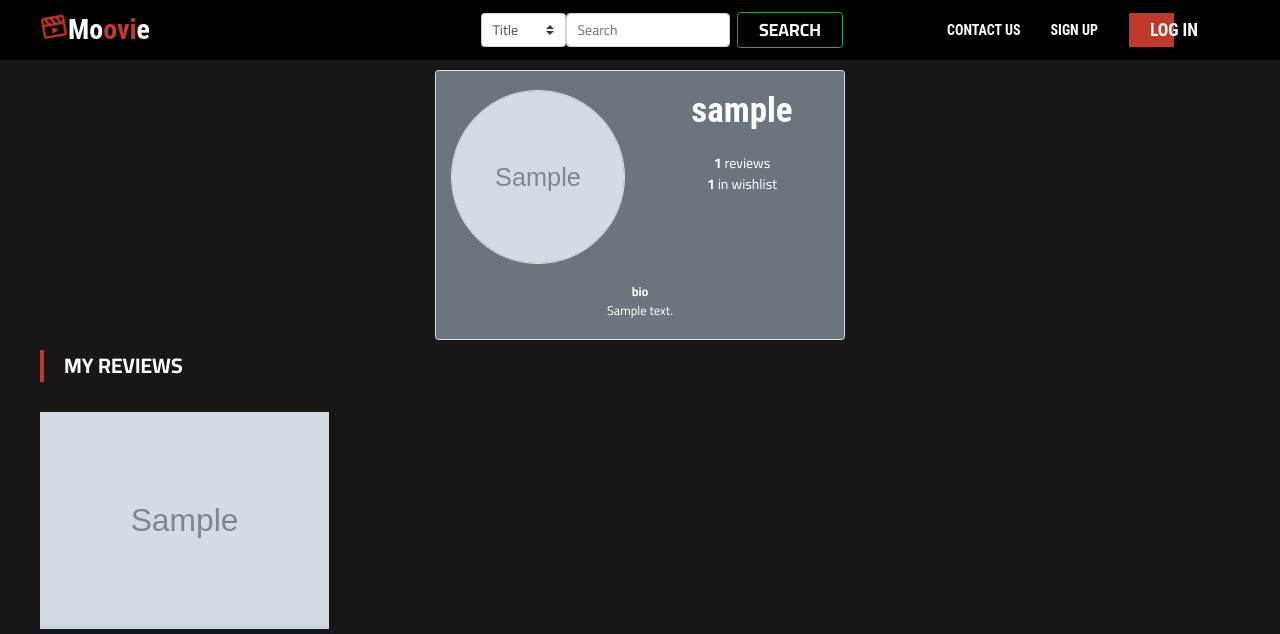
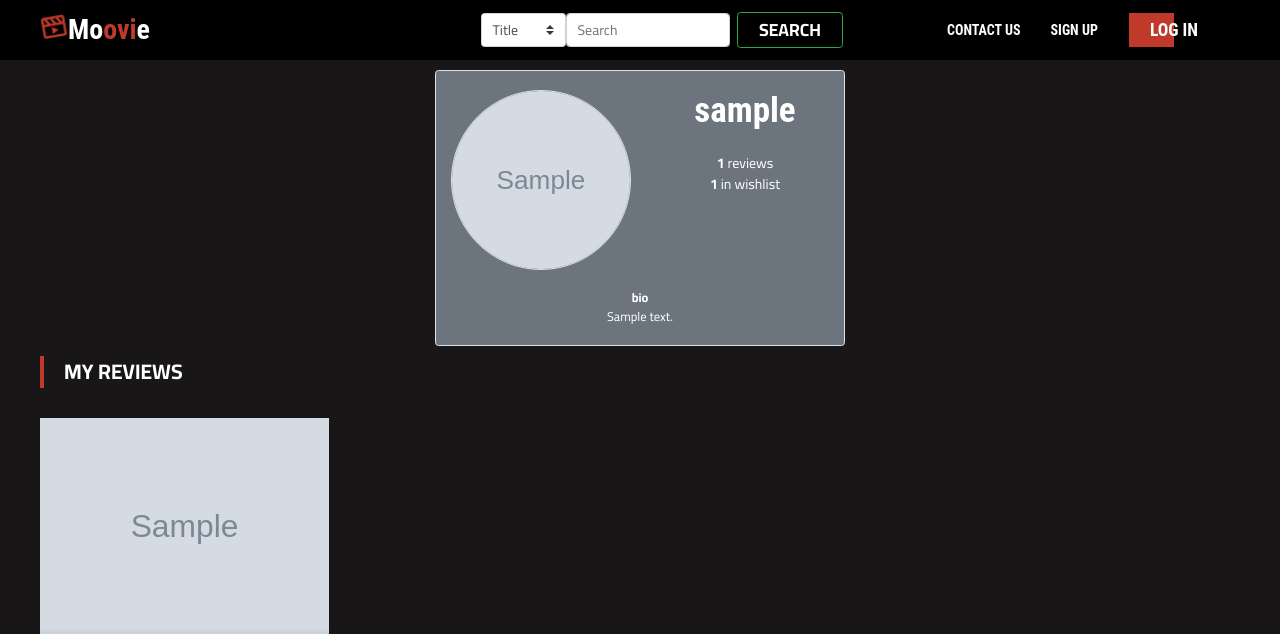
Before and after one commit to BoXunTong/Movie, a Django app: a page that uses templates/moovie/user_profile.html in a window 1280 px wide. Shown: the top 634 px of the page. Run offline with Django 3.2, Linux system fonts and the light colour scheme; tables that the repository leaves empty hold one stand-in row (values such as "Sample post"); grey boxes marked "Sample" are stand-in pictures; some libraries are stand-ins or nearby versions.

Commit message:
fixed profile image sizing in reviews

```diff
--- a/static/css/userprofile.css
+++ b/static/css/userprofile.css
@@ -2,6 +2,9 @@
     position:relative;
     overflow:hidden;
     padding-bottom:100%;
+    width: 180px;
+    height: 180px;
+    display: flex;
 }
 
 .profile-image {
--- a/templates/moovie/user_profile.html
+++ b/templates/moovie/user_profile.html
@@ -16,8 +16,8 @@
         <div class="section">
             <div class="container">
                 <div class="row">
-                    <div class="col-md-4"></div>
-                    <div class="col-md-4 bg-secondary border rounded">
+                    <div class="col-4"></div>
+                    <div class="col-4 bg-secondary border rounded">
                         <div class="row"><p><br></p></div>
                         <div class="row">
                             <div class="col">
@@ -40,12 +40,12 @@
                                 {% endif %}
                             </div>
                         </div>
-                        <div class="row-md-4 text-center auto">
+                        <div class="row-4 text-center auto">
                             <p><br/><strong>bio</strong><br>{{ user_profile.bio }}</p>
                         </div>
                         <div class="row"><p><br></p></div>
                     </div>
-                    <div class="col-md-4"></div>
+                    <div class="col-4"></div>
                 </div>
             </div>
 
```
